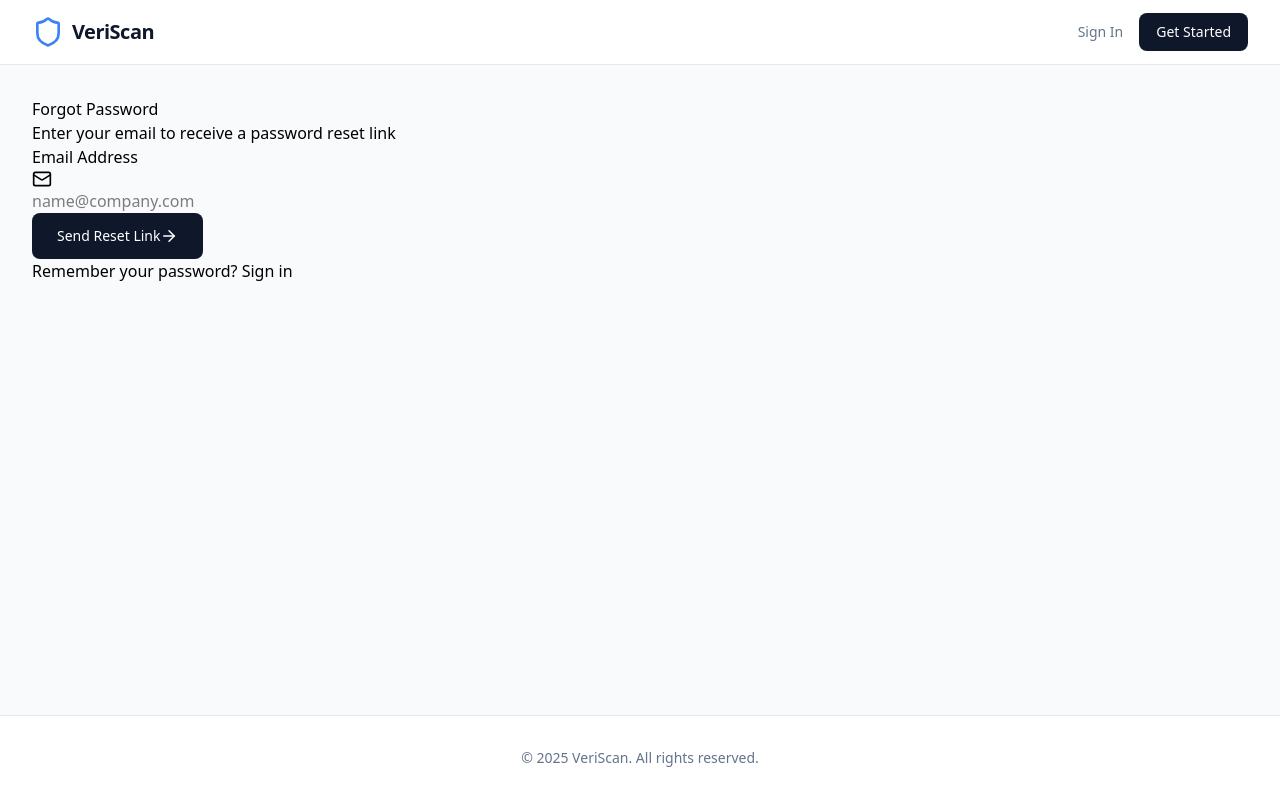
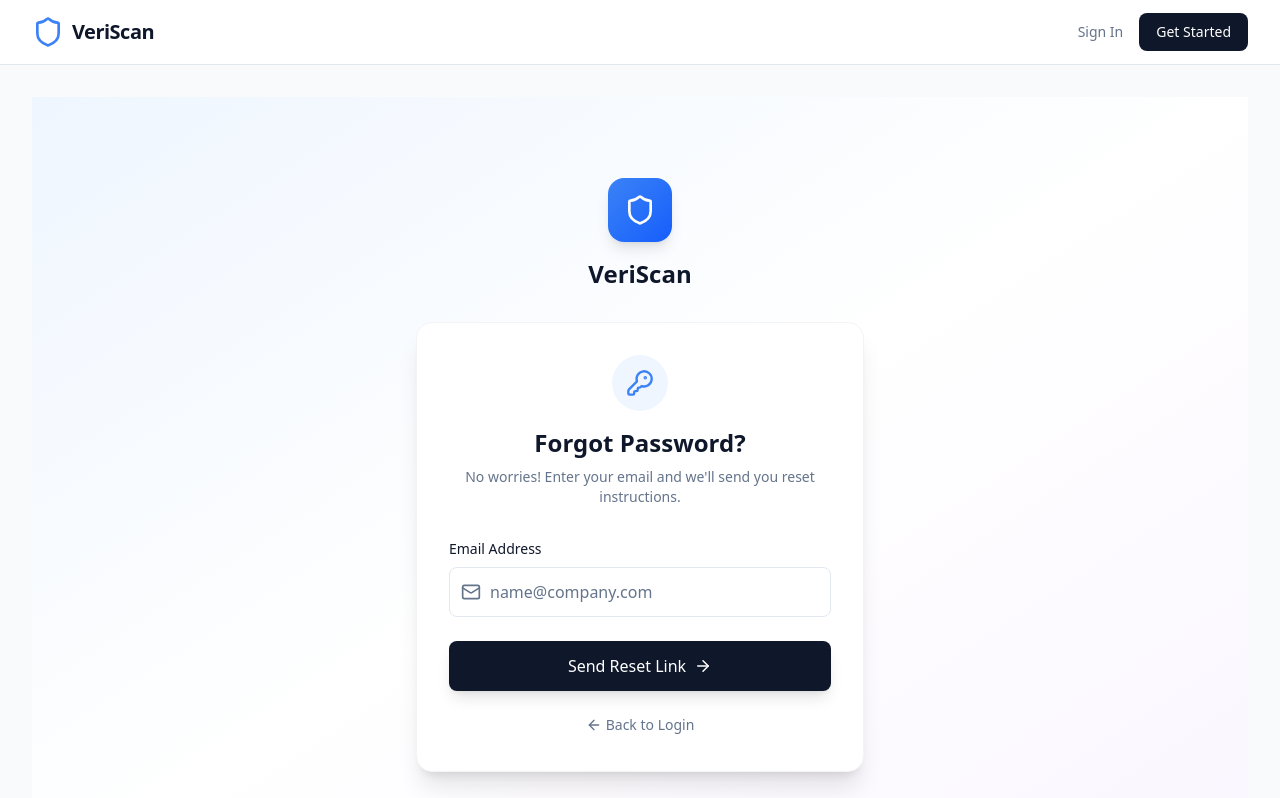
Before and after one commit to themastyogi/Counterfeit_Detector, a React (Vite) app in the folder client/: page /forgot-password in a window 1280 px wide. Shown: the top 798 px of the page. Built offline with nearby package versions, Linux system fonts and the light colour scheme.

Commit message:
Redesign Forgot Password page with modern UI

```diff
--- a/client/src/pages/ForgotPassword.jsx
+++ b/client/src/pages/ForgotPassword.jsx
@@ -1,13 +1,12 @@
 import React, { useState } from 'react';
 import { Link } from 'react-router-dom';
-import { Mail, ArrowRight, AlertCircle, CheckCircle } from 'lucide-react';
+import { Mail, ArrowRight, AlertCircle, CheckCircle, KeyRound, Shield } from 'lucide-react';
 
 const ForgotPassword = () => {
     const [email, setEmail] = useState('');
     const [error, setError] = useState('');
     const [success, setSuccess] = useState(false);
     const [isLoading, setIsLoading] = useState(false);
-    const [resetLink, setResetLink] = useState('');
 
     const handleSubmit = async (e) => {
         e.preventDefault();
@@ -31,7 +30,6 @@ const ForgotPassword = () => {
 
             if (response.ok) {
                 setSuccess(true);
-                setResetLink(data.resetLink);
             } else {
                 setError(data.message || 'Failed to send reset link');
             }
@@ -43,39 +41,49 @@ const ForgotPassword = () => {
     };
 
     return (
-        <div className="auth-page">
-            <div className="auth-card">
-                <div className="auth-header">
-                    <h2>Forgot Password</h2>
-                    <p>Enter your email to receive a password reset link</p>
+        <div className="min-h-screen bg-gradient-to-br from-blue-50 via-white to-purple-50 flex items-center justify-center p-4">
+            <div className="max-w-md w-full">
+                {/* Logo/Brand */}
+                <div className="text-center mb-8">
+                    <div className="inline-flex items-center justify-center w-16 h-16 bg-gradient-to-br from-accent to-blue-600 rounded-2xl mb-4 shadow-lg">
+                        <Shield className="h-8 w-8 text-white" />
+                    </div>
+                    <h1 className="text-2xl font-bold text-primary">VeriScan</h1>
                 </div>
 
+                {/* Main Card */}
+                <div className="bg-white rounded-2xl shadow-xl p-8 border border-gray-100">
+                    {!success ? (
+                        <>
+                            {/* Header */}
+                            <div className="text-center mb-8">
+                                <div className="inline-flex items-center justify-center w-14 h-14 bg-blue-50 rounded-full mb-4">
+                                    <KeyRound className="h-7 w-7 text-accent" />
+                                </div>
+                                <h2 className="text-2xl font-bold text-primary mb-2">Forgot Password?</h2>
+                                <p className="text-text-muted text-sm">
+                                    No worries! Enter your email and we'll send you reset instructions.
+                                </p>
+                            </div>
+
+                            {/* Error Message */}
                             {error && (
-                    <div className="error-message">
-                        <AlertCircle size={18} />
-                        <span>{error}</span>
+                                <div className="mb-6 bg-red-50 border-l-4 border-danger p-4 rounded-md flex items-start gap-3">
+                                    <AlertCircle className="h-5 w-5 text-danger mt-0.5 flex-shrink-0" />
+                                    <span className="text-sm text-red-700">{error}</span>
                                 </div>
                             )}
 
-                {success ? (
-                    <div className="success-message">
-                        <CheckCircle size={24} />
-                        <h3>Reset Link Sent!</h3>
-                        <p>Check your email for the password reset link.</p>
-                        <div className="reset-link-box">
-                            <small>For testing:</small>
-                            <a href={resetLink} className="reset-link">{resetLink}</a>
+                            {/* Form */}
+                            <form onSubmit={handleSubmit} className="space-y-6">
+                                <div>
+                                    <label htmlFor="email" className="block text-sm font-medium text-text-main mb-2">
+                                        Email Address
+                                    </label>
+                                    <div className="relative">
+                                        <div className="absolute inset-y-0 left-0 pl-3 flex items-center pointer-events-none">
+                                            <Mail className="h-5 w-5 text-text-muted" />
                                         </div>
-                        <Link to="/login" className="btn btn-primary mt-1">
-                            Back to Login
-                        </Link>
-                    </div>
-                ) : (
-                    <form onSubmit={handleSubmit} className="auth-form">
-                        <div className="form-group">
-                            <label htmlFor="email">Email Address</label>
-                            <div className="input-wrapper">
-                                <Mail className="input-icon" size={20} />
                                         <input
                                             type="email"
                                             id="email"
@@ -83,56 +91,80 @@ const ForgotPassword = () => {
                                             placeholder="name@company.com"
                                             value={email}
                                             onChange={(e) => setEmail(e.target.value)}
-                                    className="form-input"
+                                            className="input-field pl-10"
+                                            required
                                         />
                                     </div>
                                 </div>
 
-                        <button type="submit" className="btn btn-primary btn-block" disabled={isLoading}>
-                            {isLoading ? 'Sending...' : 'Send Reset Link'}
-                            {!isLoading && <ArrowRight size={18} />}
+                                <button
+                                    type="submit"
+                                    className="w-full btn btn-primary py-3 text-base shadow-lg hover:shadow-xl transition-all duration-200 flex items-center justify-center gap-2"
+                                    disabled={isLoading}
+                                >
+                                    {isLoading ? (
+                                        <>
+                                            <div className="animate-spin rounded-full h-5 w-5 border-b-2 border-white"></div>
+                                            Sending...
+                                        </>
+                                    ) : (
+                                        <>
+                                            Send Reset Link
+                                            <ArrowRight size={18} />
+                                        </>
+                                    )}
                                 </button>
                             </form>
+
+                            {/* Back to Login */}
+                            <div className="mt-6 text-center">
+                                <Link
+                                    to="/login"
+                                    className="text-sm text-text-muted hover:text-accent transition-colors inline-flex items-center gap-1"
+                                >
+                                    <ArrowRight size={16} className="rotate-180" />
+                                    Back to Login
+                                </Link>
+                            </div>
+                        </>
+                    ) : (
+                        /* Success State */
+                        <div className="text-center py-4">
+                            <div className="inline-flex items-center justify-center w-16 h-16 bg-green-50 rounded-full mb-4">
+                                <CheckCircle className="h-8 w-8 text-green-600" />
+                            </div>
+                            <h3 className="text-2xl font-bold text-primary mb-2">Check Your Email!</h3>
+                            <p className="text-text-muted mb-6">
+                                We've sent password reset instructions to <strong className="text-primary">{email}</strong>
+                            </p>
+
+                            <div className="bg-blue-50 border border-blue-200 rounded-lg p-4 mb-6">
+                                <p className="text-sm text-blue-800">
+                                    <strong>Didn't receive the email?</strong><br />
+                                    Check your spam folder or try again in a few minutes.
+                                </p>
+                            </div>
+
+                            <Link
+                                to="/login"
+                                className="btn btn-primary w-full py-3"
+                            >
+                                Back to Login
+                            </Link>
+                        </div>
                     )}
+                </div>
 
-                <div className="auth-footer">
-                    <p>
-                        Remember your password?{' '}
-                        <Link to="/login" className="link-highlight">
-                            Sign in
+                {/* Footer */}
+                <div className="mt-6 text-center">
+                    <p className="text-sm text-text-muted">
+                        Don't have an account?{' '}
+                        <Link to="/register" className="text-accent hover:underline font-medium">
+                            Sign up
                         </Link>
                     </p>
                 </div>
             </div>
-
-            <style>{`
-        .success-message {
-          text-align: center;
-          padding: var(--spacing-xl);
-        }
-
-        .success-message svg {
-          color: var(--color-success);
-          margin-bottom: var(--spacing-md);
-        }
-
-        .success-message h3 {
-          margin-bottom: var(--spacing-sm);
-        }
-
-        .reset-link-box {
-          background-color: var(--color-background);
-          padding: var(--spacing-md);
-          border-radius: var(--radius-md);
-          margin: var(--spacing-lg) 0;
-          word-break: break-all;
-        }
-
-        .reset-link {
-          color: var(--color-accent);
-          font-size: 0.875rem;
-        }
-      `}</style>
         </div>
     );
 };
```
Lines whose indentation alone changed are shown as unchanged.
